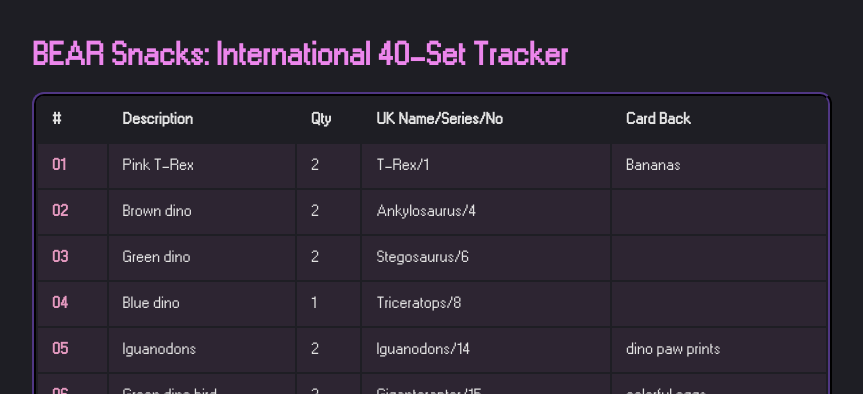
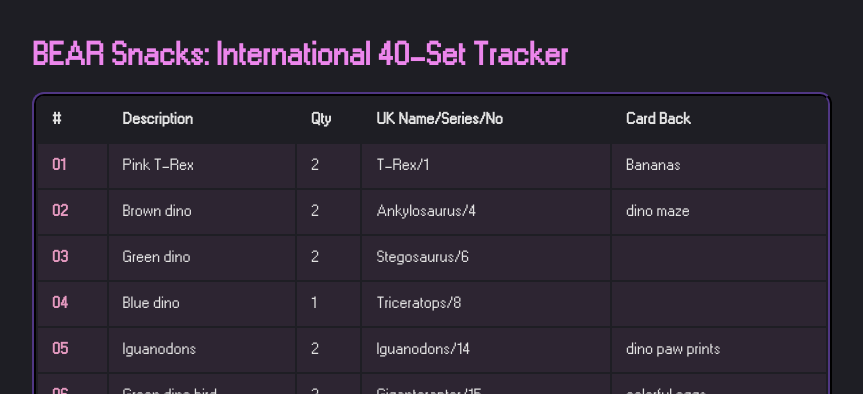
Before and after one commit to juliacb/SharedNotes, a Jekyll site: the page built from notes/bear-snacks-cards.md, in a window 1280 px wide. Shown: the top 394 px of the page, without its empty margins (208-1071 px from the left). Built offline with Jekyll 4.4.1, drawn with Linux system fonts in a browser that asks for light colours.

Commit message:
Publish note BEAR Snacks Cards

```diff
--- a/notes/bear-snacks-cards.md
+++ b/notes/bear-snacks-cards.md
@@ -7,7 +7,7 @@ title: "BEAR Snacks Cards"
 | #          | Description                | Qty   | UK Name/Series/No         | Card Back             |
 | :--------- | :------------------------- | :---- | :------------------------ | :-------------------- |
 | **01**     | Pink T-Rex                 | 2     | T-Rex/1                   | Bananas               |
-| **02**     | Brown dino                 | 2     | Ankylosaurus/4            |                       |
+| **02**     | Brown dino                 | 2     | Ankylosaurus/4            | dino maze             |
 | **03**     | Green dino                 | 2     | Stegosaurus/6             |                       |
 | **04**     | Blue dino                  | 1     | Triceratops/8             |                       |
 | **05**     | Iguanodons                 | 2     | Iguanodons/14             | dino paw prints       |
```
